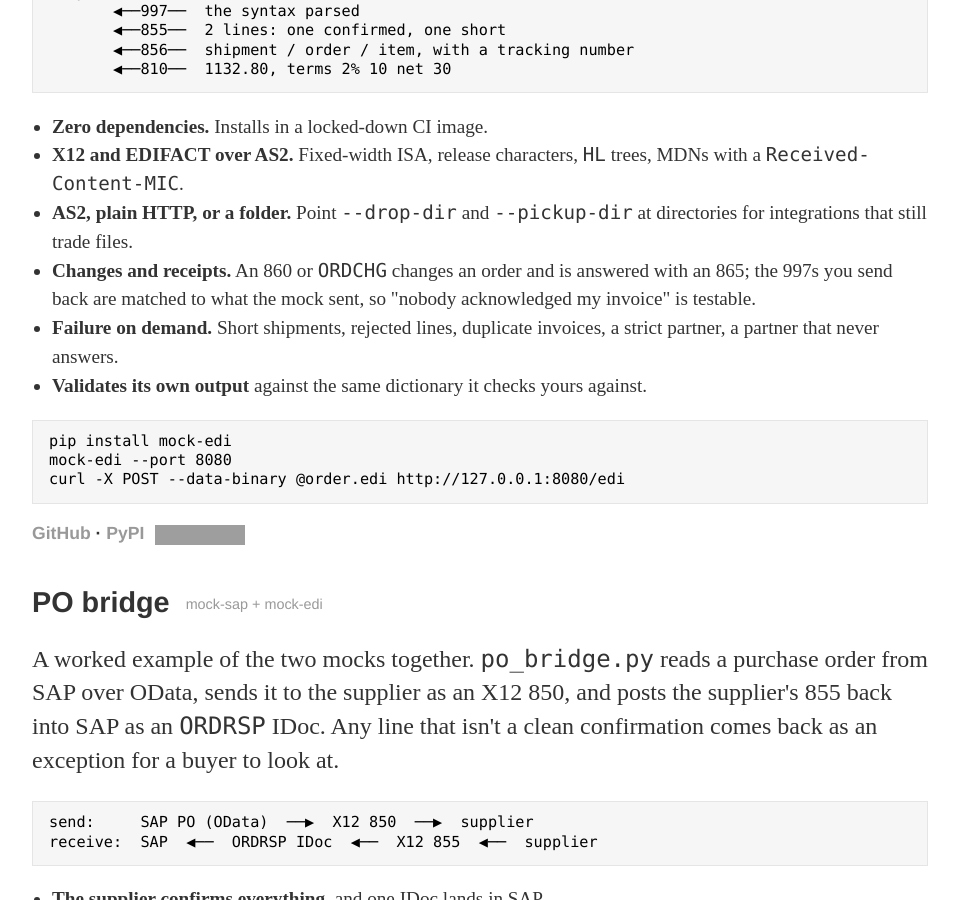
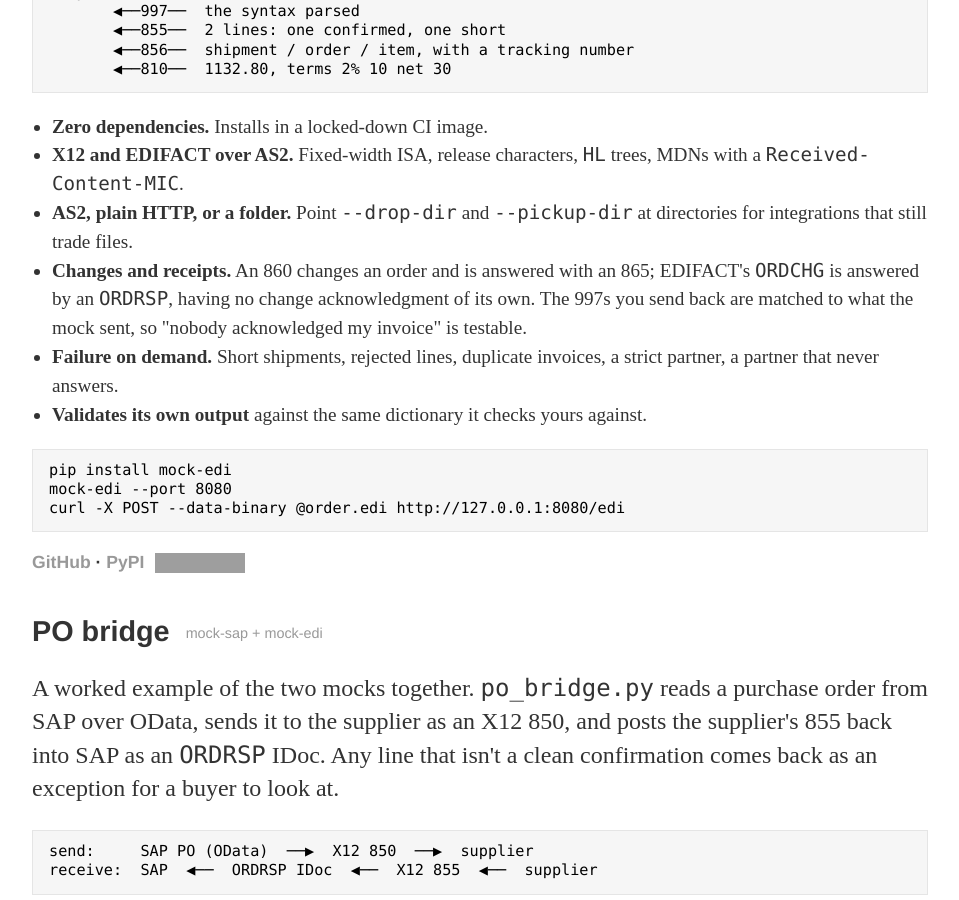
Before and after one commit to rseufert/rseufert.github.io, a Jekyll site: the page built from index.html, in a window 1280 px wide and 900 px high, scrolled down 2023 px. Shown: the whole window, without its empty margins (160-1119 px from the left). Built offline with Jekyll 4.4.1, drawn with Linux system fonts in a browser that asks for light colours; grey boxes are pictures that could not be loaded.

Commit message:
An ORDCHG is answered by an ORDRSP, not an 865 (#8)
The mock-edi bullet said "An 860 or ORDCHG changes an order and is
answered with an 865". The 860 is; the ORDCHG is not. EDIFACT has no
change acknowledgment message of its own, so an ORDCHG is answered by an
ORDRSP - the same message that answers an ORDERS.

Worth getting right rather than glossing: mock-edi's own README calls
this out as the difference most likely to catch out somebody porting a
mapping from X12, so stating the opposite on the page that introduces
the project is the wrong place to be loose.

Co-authored-by: Claude Opus 5 <noreply@anthropic.com>

```diff
--- a/index.html
+++ b/index.html
@@ -44,7 +44,7 @@ curl "http://127.0.0.1:8000/sap/opu/odata/sap/API_SALES_ORDER_SRV/A_SalesOrder?\
 			<li><strong>Zero dependencies.</strong> Installs in a locked-down CI image.</li>
 			<li><strong>X12 and EDIFACT over AS2.</strong> Fixed-width ISA, release characters, <code>HL</code> trees, MDNs with a <code>Received-Content-MIC</code>.</li>
 			<li><strong>AS2, plain HTTP, or a folder.</strong> Point <code>--drop-dir</code> and <code>--pickup-dir</code> at directories for integrations that still trade files.</li>
-			<li><strong>Changes and receipts.</strong> An 860 or <code>ORDCHG</code> changes an order and is answered with an 865; the 997s you send back are matched to what the mock sent, so "nobody acknowledged my invoice" is testable.</li>
+			<li><strong>Changes and receipts.</strong> An 860 changes an order and is answered with an 865; EDIFACT's <code>ORDCHG</code> is answered by an <code>ORDRSP</code>, having no change acknowledgment of its own. The 997s you send back are matched to what the mock sent, so "nobody acknowledged my invoice" is testable.</li>
 			<li><strong>Failure on demand.</strong> Short shipments, rejected lines, duplicate invoices, a strict partner, a partner that never answers.</li>
 			<li><strong>Validates its own output</strong> against the same dictionary it checks yours against.</li>
 		</ul>
```
